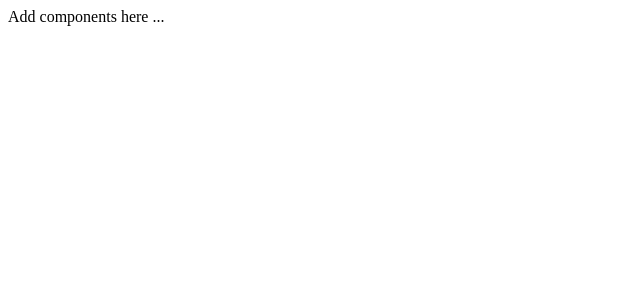
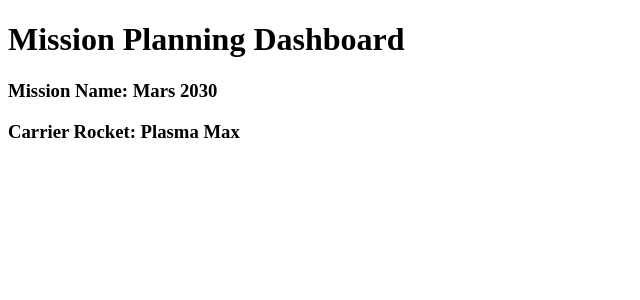
Before and after one commit to techstyle99/angular-studio-part1, an Angular app: page / in a window 1280 px wide. Shown: the top 300 px of the page, without its empty margins (0-640 px from the left). Built offline with nearby package versions, Linux system fonts and the light colour scheme.

Commit message:
added html content to header component & referenced it in app.component.html file

```diff
--- a/src/app/app.component.html
+++ b/src/app/app.component.html
@@ -1 +1 @@
-Add components here ...
+<app-header></app-header>
--- a/src/app/header/header.component.ts
+++ b/src/app/header/header.component.ts
@@ -7,6 +7,9 @@ import { Component, OnInit } from '@angular/core';
 })
 export class HeaderComponent implements OnInit {
 
+  missionName: string = "Mars 2030";
+  rocketName: string = "Plasma Max";
+
   constructor() { }
 
   ngOnInit() {
```
